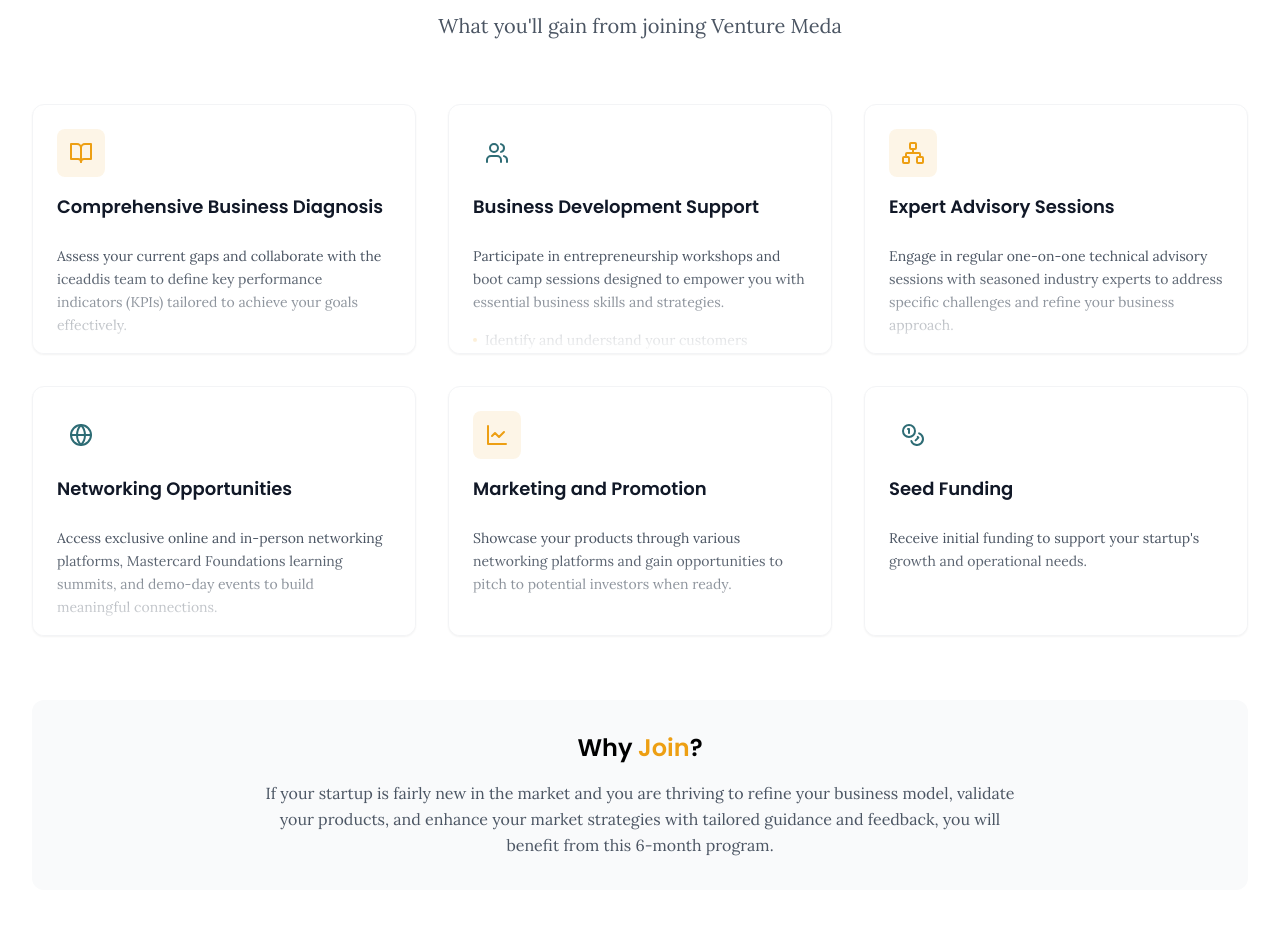
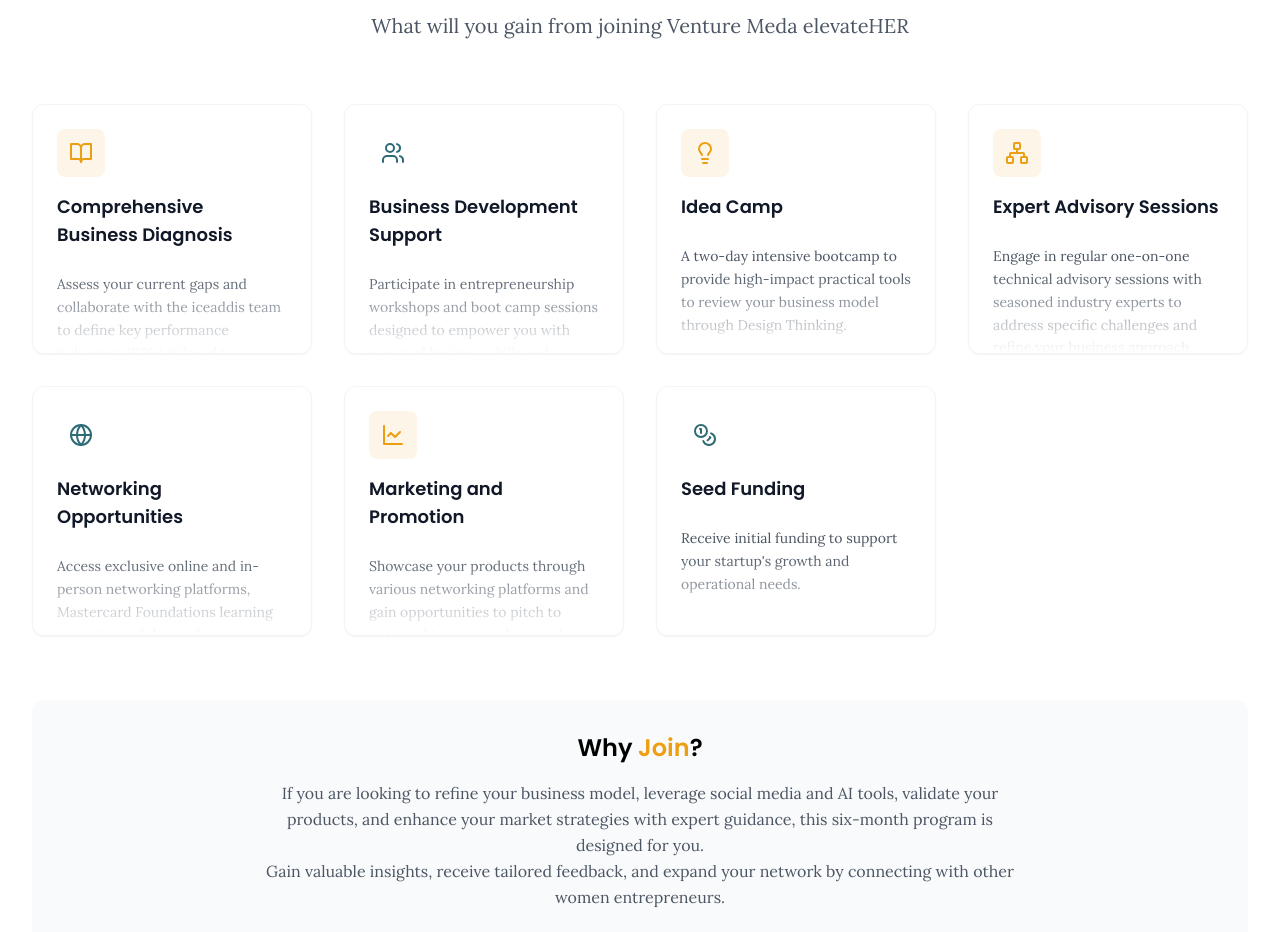
Before and after one commit to eweket/Venture-meda-one-pager, a React (Vite) app: page / in a window 1280 px wide. Shown: the part 1800-2732 px from the top of the page. Built offline with nearby package versions, Linux system fonts and the light colour scheme.

Commit message:
Add new benefit 'Idea Camp' to Benefits component and adjust grid layout; update eligibility criteria to require all founding members to be women.

```diff
--- a/src/components/Benefits.tsx
+++ b/src/components/Benefits.tsx
@@ -1,4 +1,4 @@
-import { BookOpen, Users, Coins, LineChart, Network, Globe } from 'lucide-react';
+import { BookOpen, Users, Coins, LineChart, Network, Globe, Lightbulb } from 'lucide-react';
 import ScrollAnimation from "./ScrollAnimation";
 
 const benefits = [
@@ -20,6 +20,12 @@ const benefits = [
       'Craft go-to-market strategy'
     ],
     color: 'secondary'
+  },
+  {
+    icon: Lightbulb,
+    title: 'Idea Camp',
+    description: 'A two-day intensive bootcamp to provide high-impact practical tools to review your business model through Design Thinking.',
+    color: 'primary'
   },
   {
     icon: Network,
@@ -57,17 +63,18 @@ export default function Benefits() {
               Program <span className="text-primary">Benefits</span>
             </h2>
             <p className="text-xl text-gray-600 max-w-3xl mx-auto font-lora">
-              What you'll gain from joining Venture Meda
+            What will you gain from joining Venture Meda elevateHER
             </p>
           </div>
         </ScrollAnimation>
 
-        <div className="grid md:grid-cols-2 lg:grid-cols-3 gap-8">
+        <div className="grid grid-cols-1 md:grid-cols-2 lg:grid-cols-4 gap-8">
           {benefits.map((benefit, index) => {
             const Icon = benefit.icon;
+            const isLastRow = index >= 4;
             return (
               <ScrollAnimation key={index}>
-                <div className="group">
+                <div className={`group ${isLastRow ? 'lg:col-span-1' : ''}`}>
                   <div className={`
                     bg-white p-6 rounded-xl
                     border border-gray-100 shadow-sm
@@ -126,9 +133,8 @@ export default function Benefits() {
               Why <span className="text-primary">Join</span>?
             </h3>
             <p className="text-gray-600 leading-relaxed max-w-3xl mx-auto text-center">
-              If your startup is fairly new in the market and you are thriving to refine your business model,
-              validate your products, and enhance your market strategies with tailored guidance and feedback,
-              you will benefit from this 6-month program.
+            If you are looking to refine your business model, leverage social media and AI tools, validate your products, and enhance your market strategies with expert guidance, this six-month program is designed for you. <br></br>
+            Gain valuable insights, receive tailored feedback, and expand your network by connecting with other women entrepreneurs.
             </p>
           </div>
         </ScrollAnimation>
--- a/src/components/Eligibility.tsx
+++ b/src/components/Eligibility.tsx
@@ -14,7 +14,7 @@ const criteria = [
   },
   {
     title: 'Team Composition',
-    detail: 'A minimum of two founding members. Preferably one should be a woman'
+    detail: 'All founding members should be women.'
   },
   {
     title: 'Revenue',
--- a/src/pages/Forms.tsx
+++ b/src/pages/Forms.tsx
@@ -1,4 +1,4 @@
-import React, { useState, useEffect } from 'react';
+import  { useState, useEffect } from 'react';
 
 declare global {
   interface Window {
```
